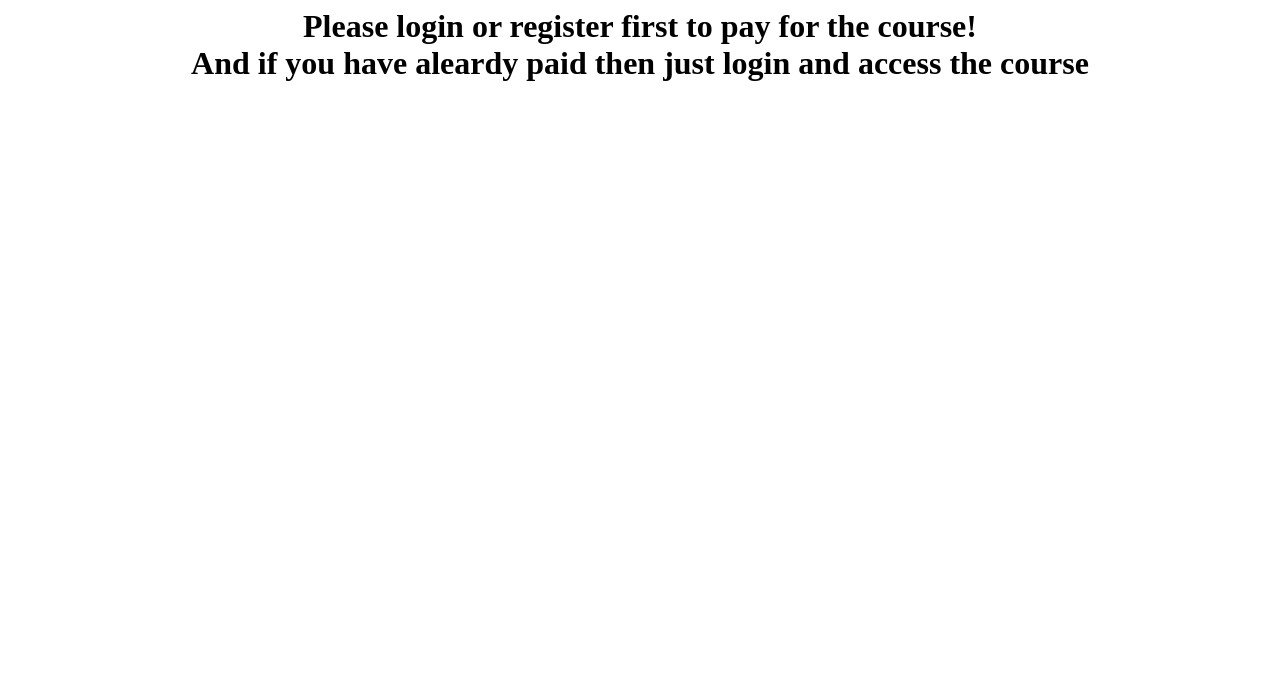
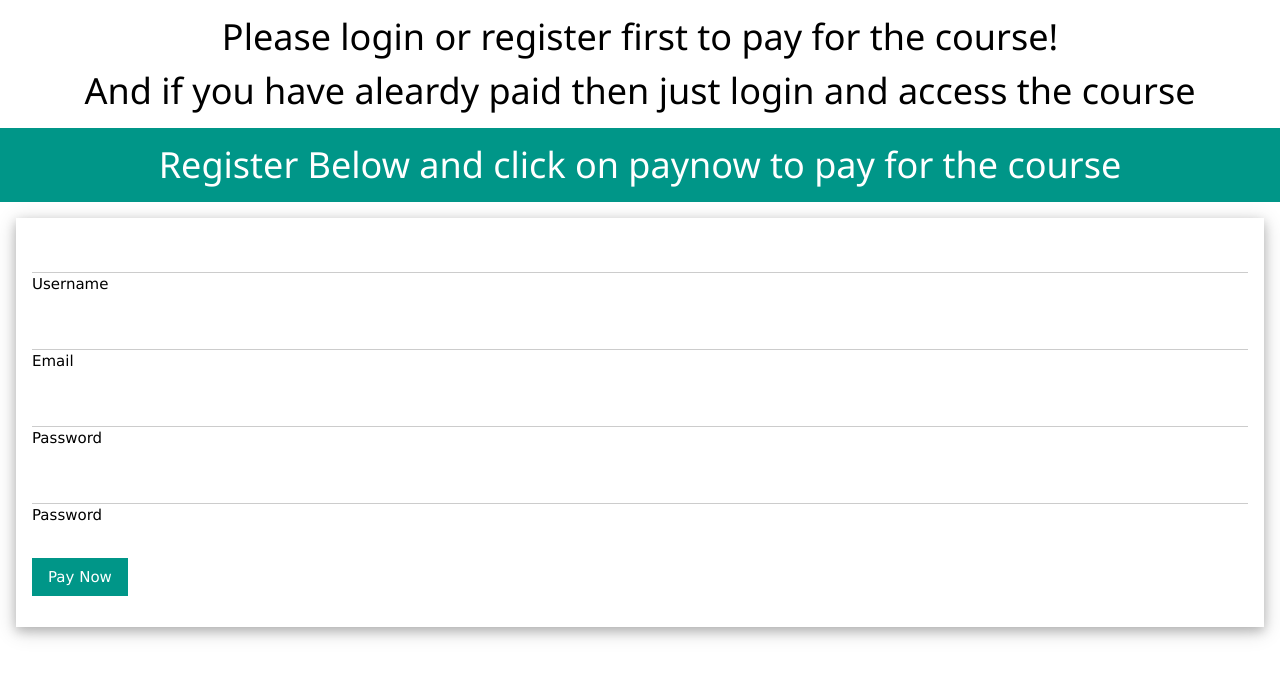
Before and after one commit to EngigyanWebDevelopment/WebDevelopment, a PHP site: page /engigyan/includes/cs/loginOrRegister.php in a window 1280 px wide. Shown: the top 678 px of the page. Run offline with PHP 8.4, Linux system fonts and the light colour scheme.

Commit message:
new commit

```diff
--- a/includes/cs/loginOrRegister.php
+++ b/includes/cs/loginOrRegister.php
@@ -1,5 +1,8 @@
 <html>
-</head><title>Please login or register</title></head>
+</head><title>Please login or register</title>
+<meta name="viewport" content="width=device-width, initial-scale=1">
+<link rel="stylesheet" href="https://www.w3schools.com/w3css/4/w3.css">
+</head>
 
 <body>
 
@@ -10,6 +13,39 @@
 	</h1>
 
 
+
+	<header class="w3-container w3-teal w3-center">
+  <h1>Register Below and click on paynow to pay for the course</h1>
+</header>
+
+<div class="w3-container  w3-margin-top">
+
+<form class="w3-container w3-card-4" method = "post" action = "https://localhost/engigyan/myRegister.php">
+<p>
+<input class="w3-input" type="text" style="width:100%" required name = "username">
+<label>Username</label></p>
+<p>
+<input class="w3-input" type="text" style="width:100%" required name = "myemail">
+<label>Email</label></p>
+<p>
+<input class="w3-input" type="password" style="width:100%" required name = "pwd1">
+<label>Password</label></p>
+
+<input class="w3-input" type="password" style="width:100%" required name = "pwd2">
+<label>Password</label></p>
+
+
+
+<p>
+<button type = "submit" class="w3-button w3-section w3-teal w3-ripple"> Pay Now </button></p>
+
+</form>
+
+</div>
+
+
+
+
 </body>
 
 </html>
```
Also changed, not shown: myRegister.php (added, +39 -0 lines).
